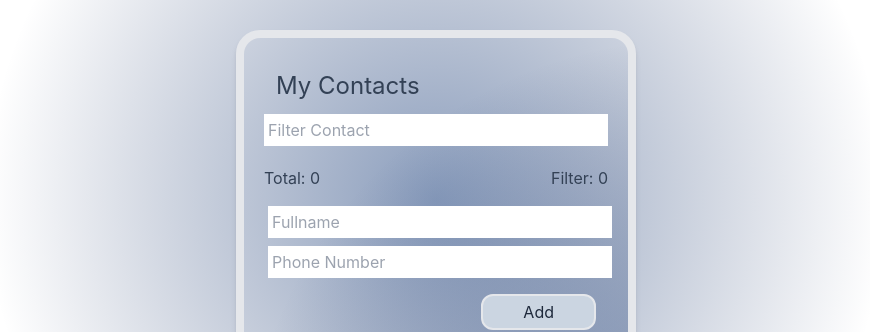
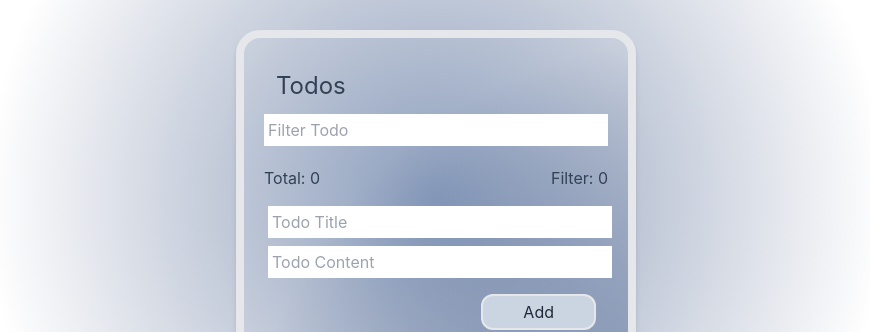
Before and after one commit to Hololopoto/contacts-app, a React (Create React App) app: page / in a window 1280 px wide. Shown: the part 200-532 px from the top of the page, without its empty margins (204-1074 px from the left). Built offline with nearby package versions, Linux system fonts and the light colour scheme.

Commit message:
Update placeholder text in Contact form and list components

```diff
--- a/src/components/Contact/Form/form.js
+++ b/src/components/Contact/Form/form.js
@@ -28,7 +28,7 @@ function Form({ addContact, contacts }) {
         <input
           name="fullname"
           className="w-full p-1 m-1 box-border box"
-          placeholder="Fullname"
+          placeholder="Todo Title"
           value={form.fullname}
           onChange={onChangeInput}
         />
@@ -37,7 +37,7 @@ function Form({ addContact, contacts }) {
         <input
           name="phone_number"
           className="w-full p-1 m-1 box-border box"
-          placeholder="Phone Number"
+          placeholder="Todo Content"
           value={form.phone_number}
           onChange={onChangeInput}
         />
--- a/src/components/Contact/List/list.js
+++ b/src/components/Contact/List/list.js
@@ -31,7 +31,7 @@ function List({ contacts, addContact }) {
   return (
     <div>
       <input
-        placeholder="Filter Contact"
+        placeholder="Filter Todo"
         className="w-full p-1 box-border box"
         value={filterText}
         onChange={(e) => setFilterText(e.target.value)}
--- a/src/components/Contact/index.js
+++ b/src/components/Contact/index.js
@@ -15,7 +15,7 @@ function Contacts() {
     <div
       id="container"
       className="w-[400px] border-8 shadow-md p-5 rounded-3xl bg-glowy">
-      <h2 className="text-slate-700 m-3 text-2xl">My Contacts</h2>
+      <h2 className="text-slate-700 m-3 text-2xl">Todos</h2>
       <List contacts={contacts} addContact={setContacts} />
       <Form addContact={setContacts} contacts={contacts} />
     </div>
```
